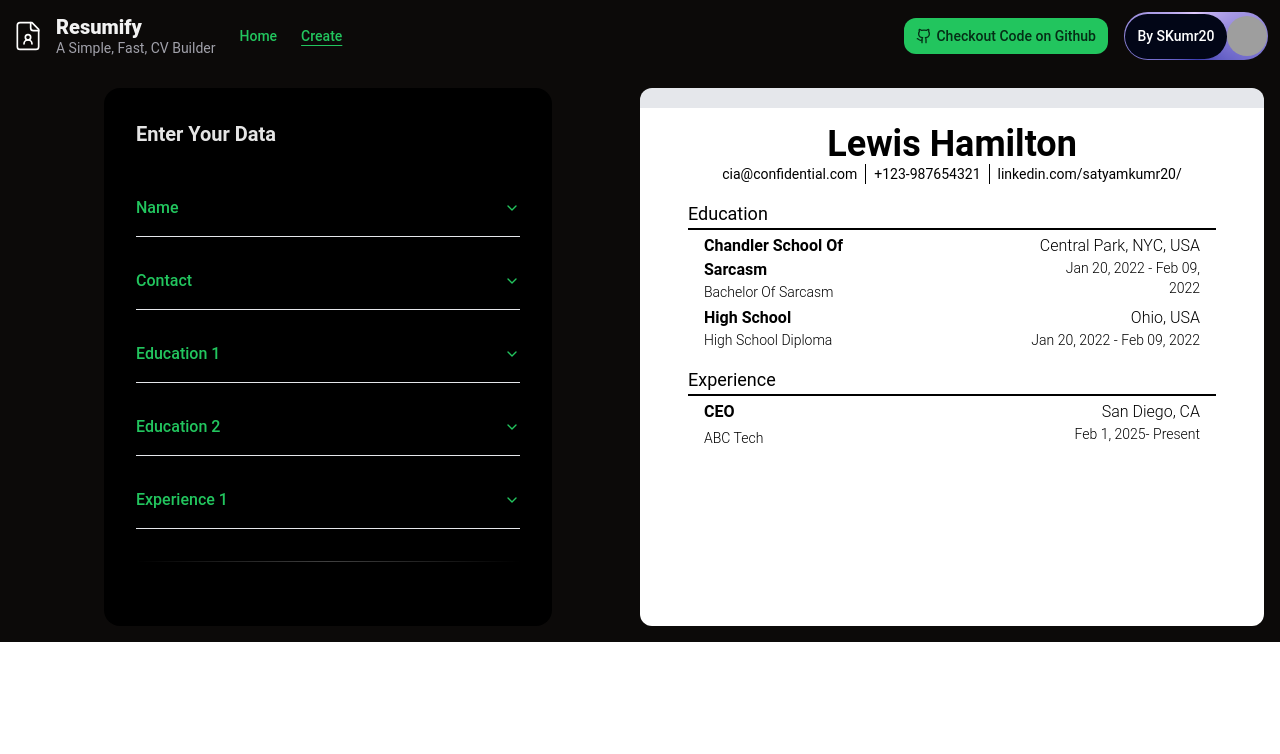
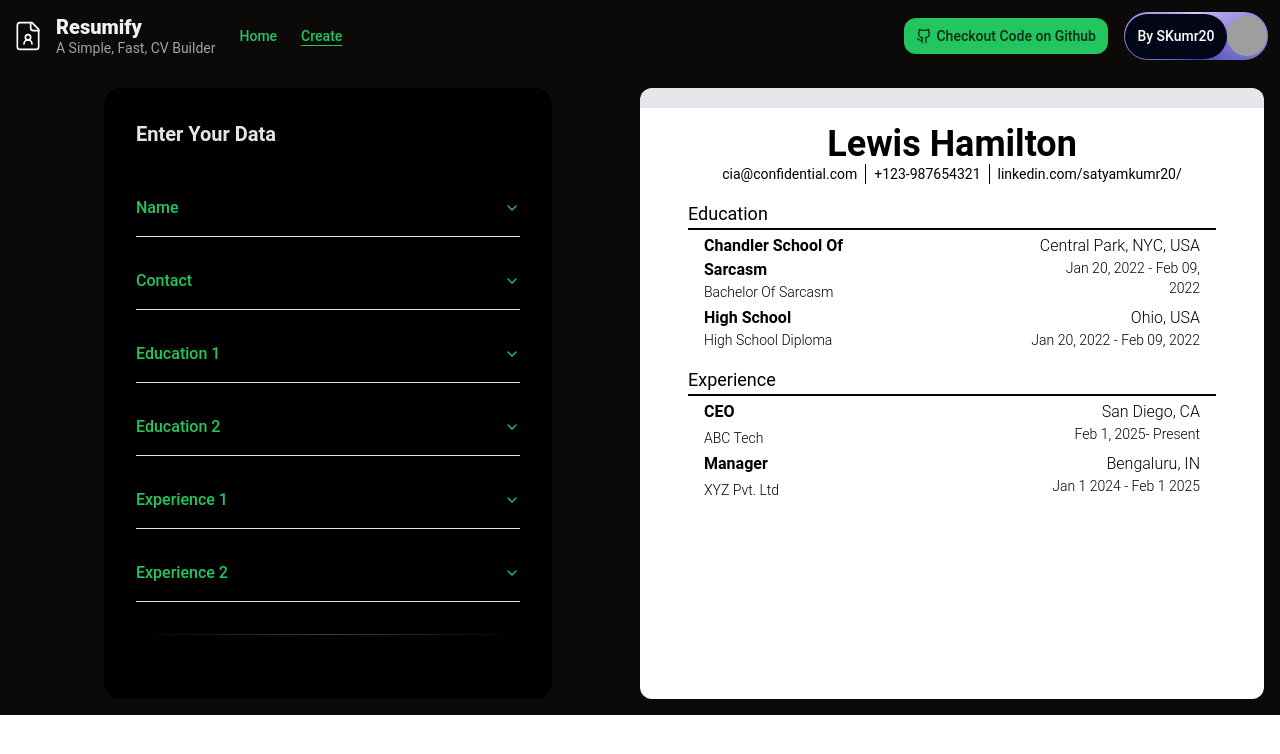
Before and after one commit to SKumr20/resume-builder, a React (Vite) app: page /createResume in a window 1280 px wide. Shown: the top 754 px of the page. Built offline with nearby package versions, Linux system fonts and the light colour scheme; grey boxes are pictures that could not be loaded.

Commit message:
Add Experience 2

```diff
--- a/src/components/ResumePreview.jsx
+++ b/src/components/ResumePreview.jsx
@@ -1,5 +1,5 @@
 
-const ResumePreview = ({ firstname, lastname, email, phone, linkedin, education1, educationDegree1, education2, educationDegree2, experience1, experiencePlace1, education1Location, education2Location, education1Date, education2Date, experience1Location, experience1Date}) => {
+const ResumePreview = ({ firstname, lastname, email, phone, linkedin, education1, educationDegree1, education2, educationDegree2, experience1, experiencePlace1, education1Location, education2Location, education1Date, education2Date, experience1Location, experience1Date, experience2, experiencePlace2, experience2Location, experience2Date}) => {
 
   return (
     <>
@@ -57,7 +57,18 @@ const ResumePreview = ({ firstname, lastname, email, phone, linkedin, education1
                 <h2 className="mx-16 font-light mt-1 ">{experience1Location}</h2>
                 <h2 className="mx-16 font-light text-sm">{experience1Date}</h2>
               </div>
+            </div>
 
+
+            <div className="flex flex-row justify-between">
+              <div>
+                <h2 className="mx-16 mt-1 font-bold">{experience2}</h2>
+                <h2 className="mx-16 mt-1 font-light text-sm">{experiencePlace2}</h2>
+              </div>
+              <div className="text-right">
+                <h2 className="mx-16 font-light mt-1 ">{experience2Location}</h2>
+                <h2 className="mx-16 font-light text-sm">{experience2Date}</h2>
+              </div>
             </div>
 
         </div>
--- a/src/components/signup-form-demo.jsx
+++ b/src/components/signup-form-demo.jsx
@@ -13,7 +13,7 @@ import {
 
 
 
-export default function SignupFormDemo({ setFirstname, setLastname, setEmail, setPhone, setLinkedin, setEducation1, setEducationDegree1, setEducation2, setEducationDegree2, setExperience1, setExperiencePlace1, setEducation1Location, setEducation2Location, setEducation1Date, setEducation2Date, setExperience1Location, setExperience1Date }) {
+export default function SignupFormDemo({ setFirstname, setLastname, setEmail, setPhone, setLinkedin, setEducation1, setEducationDegree1, setEducation2, setEducationDegree2, setExperience1, setExperiencePlace1, setEducation1Location, setEducation2Location, setEducation1Date, setEducation2Date, setExperience1Location, setExperience1Date, setExperience2, setExperiencePlace2, setExperience2Location, setExperience2Date }) {
 
   const handleSubmit = (e) => {
     e.preventDefault();
@@ -161,6 +161,31 @@ export default function SignupFormDemo({ setFirstname, setLastname, setEmail, se
           </Accordion>
 
 
+          <Accordion type="single" collapsible className="w-full text-primary hover:text-foreground mb-4">
+            <AccordionItem value="item-2" className="w-full">
+              <AccordionTrigger className="w-full">Experience 2</AccordionTrigger>
+                <AccordionContent className="w-full">
+                <LabelInputContainer className="mb-4">
+                  <Label htmlFor="experience1">Experience 2</Label>
+                  <Input id="experience2" placeholder="Work Designation" type="text" onChange={(e) => setExperience2(e.target.value)} />
+                </LabelInputContainer>
+                <LabelInputContainer className="mb-4">
+                  <Label htmlFor="experiencePlace2">Work Organization 2</Label>
+                  <Input id="experiencePlace2" placeholder="Organization/Company" type="text" onChange={(e) => setExperiencePlace2(e.target.value)} />
+                </LabelInputContainer>
+                <LabelInputContainer className="mb-4">
+                  <Label htmlFor="experience2Location">Work Location 2</Label>
+                  <Input id="experience2Location" placeholder="Location" type="text" onChange={(e) => setExperience2Location(e.target.value)} />
+                </LabelInputContainer>
+                <LabelInputContainer className='mb-4'>
+                  <Label>Work 2 Duration</Label>
+                  <DatePickerWithRange className=' text-muted-foreground' setExperience2Date={setExperience2Date} target="experience2Location" />
+                </LabelInputContainer>
+                </AccordionContent>
+              </AccordionItem>
+          </Accordion>
+
+
 
 
 
--- a/src/components/ui/DatePickerWithRange.tsx
+++ b/src/components/ui/DatePickerWithRange.tsx
@@ -15,8 +15,8 @@ import {
 } from "@/components/ui/popover"
 
 export function DatePickerWithRange({
-  className, setEducation1Date, setEducation2Date, setExperience1Date ,target
-}: React.HTMLAttributes<HTMLDivElement> & { setEducation1Date: (date: string) => void; setEducation2Date: (date: string) => void; setExperience1Date: (date: string) => void; }) {
+  className, setEducation1Date, setEducation2Date, setExperience1Date, setExperience2Date ,target
+}: React.HTMLAttributes<HTMLDivElement> & { setEducation1Date: (date: string) => void; setEducation2Date: (date: string) => void; setExperience1Date: (date: string) => void; setExperience2Date: (date: string) => void; }) {
   const [date, setDate] = React.useState<DateRange | undefined>({
     from: new Date(2025, 0, 20),
     to: addDays(new Date(2025, 1, 20), 20),
@@ -68,6 +68,9 @@ export function DatePickerWithRange({
                 } else if (target === "experience1Location") {
                   setExperience1Date(formattedDate);
                 }
+                else if (target === "experience2Location") {
+                  setExperience2Date(formattedDate);
+                }
               }
             }}
             numberOfMonths={2}
--- a/src/pages/CreateResume.jsx
+++ b/src/pages/CreateResume.jsx
@@ -20,12 +20,16 @@ const CreateResume = () => {
   const [education2Date, setEducation2Date] = useState('Jan 20, 2022 - Feb 09, 2022');
   const [experience1Location, setExperience1Location] = useState('San Diego, CA');
   const [experience1Date, setExperience1Date] = useState('Feb 1, 2025- Present');
+  const [experience2, setExperience2] = useState('Manager');
+  const [experiencePlace2, setExperiencePlace2] = useState('XYZ Pvt. Ltd');
+  const [experience2Location, setExperience2Location] = useState('Bengaluru, IN');
+  const [experience2Date, setExperience2Date] = useState('Jan 1 2024 - Feb 1 2025');
 
   return (
     <>
       <div className='grid grid-cols-2 p-4 bg-background max-h-full'>
-        <SignupFormDemo setFirstname={setFirstname} setLastname={setLastname} setEmail={setEmail} setPhone={setPhone} setLinkedin={setLinkedin} setEducation1={setEducation1} setEducationDegree1={setEducationDegree1} setEducation2={setEducation2} setEducationDegree2={setEducationDegree2} setExperience1={setExperience1} setExperiencePlace1={setExperiencePlace1} setEducation1Location={setEducation1Location} setEducation2Location={setEducation2Location} setEducation1Date={setEducation1Date} setEducation2Date={setEducation2Date} setExperience1Location={setExperience1Location} setExperience1Date={setExperience1Date }/>
-        <ResumePreview firstname={firstname} lastname={lastname} email={email} phone={phone} linkedin={linkedin} education1={education1} educationDegree1={educationDegree1} education2={education2} educationDegree2={educationDegree2} experience1={experience1} experiencePlace1={experiencePlace1} education1Location={education1Location} education2Location={education2Location} education1Date={education1Date} education2Date={education2Date} experience1Location={experience1Location} experience1Date={experience1Date}/>
+        <SignupFormDemo setFirstname={setFirstname} setLastname={setLastname} setEmail={setEmail} setPhone={setPhone} setLinkedin={setLinkedin} setEducation1={setEducation1} setEducationDegree1={setEducationDegree1} setEducation2={setEducation2} setEducationDegree2={setEducationDegree2} setExperience1={setExperience1} setExperiencePlace1={setExperiencePlace1} setEducation1Location={setEducation1Location} setEducation2Location={setEducation2Location} setEducation1Date={setEducation1Date} setEducation2Date={setEducation2Date} setExperience1Location={setExperience1Location} setExperience1Date={setExperience1Date } setExperience2={setExperience2} setExperiencePlace2={setExperiencePlace2} setExperience2Location={setExperience2Location} setExperience2Date={setExperience2Date} />
+        <ResumePreview firstname={firstname} lastname={lastname} email={email} phone={phone} linkedin={linkedin} education1={education1} educationDegree1={educationDegree1} education2={education2} educationDegree2={educationDegree2} experience1={experience1} experiencePlace1={experiencePlace1} education1Location={education1Location} education2Location={education2Location} education1Date={education1Date} education2Date={education2Date} experience1Location={experience1Location} experience1Date={experience1Date} experience2={experience2} experiencePlace2={experiencePlace2} experience2Location={experience2Location} experience2Date={experience2Date}/>
       </div>
     </>
   )
```
